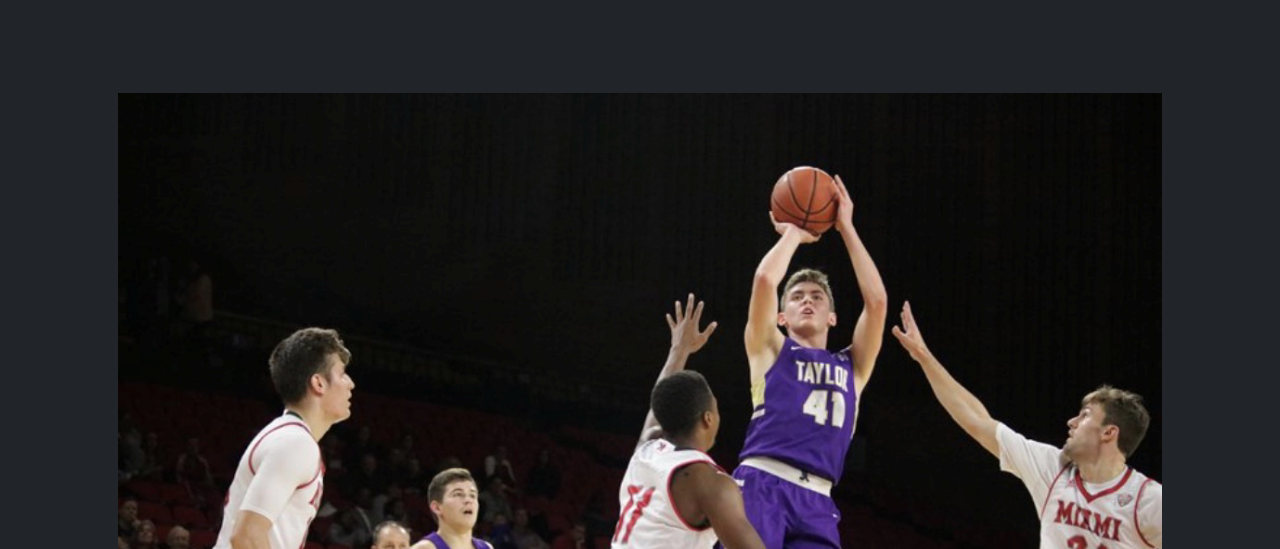
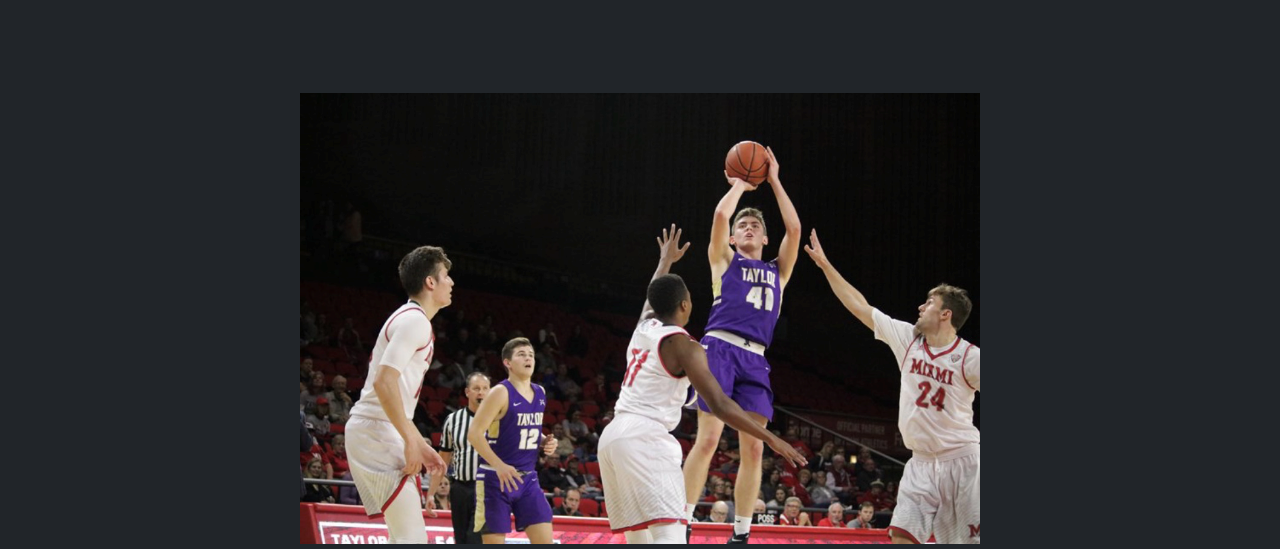
Before and after one commit to RoryDeken/1percent, a website: page index.html in a window 1280 px wide. Shown: the part 251-800 px from the top of the page. Drawn offline with nearby package versions, Linux system fonts and the light colour scheme.

Commit message:
Update index.html

```diff
--- a/index.html
+++ b/index.html
@@ -87,7 +87,7 @@
                     </div>
                 </div>
                 <div class="row gx-5 align-items-center justify-content-center">
-                    <div class="col-lg-12 d-12 text-center">
+                    <div class="col-lg-8 d-12 text-center">
                         <img class="img-fluid my-5" src="assets/banner.png" alt="Luke Huffer Attempts a shot under pressure" />
                     </div>
 
```
